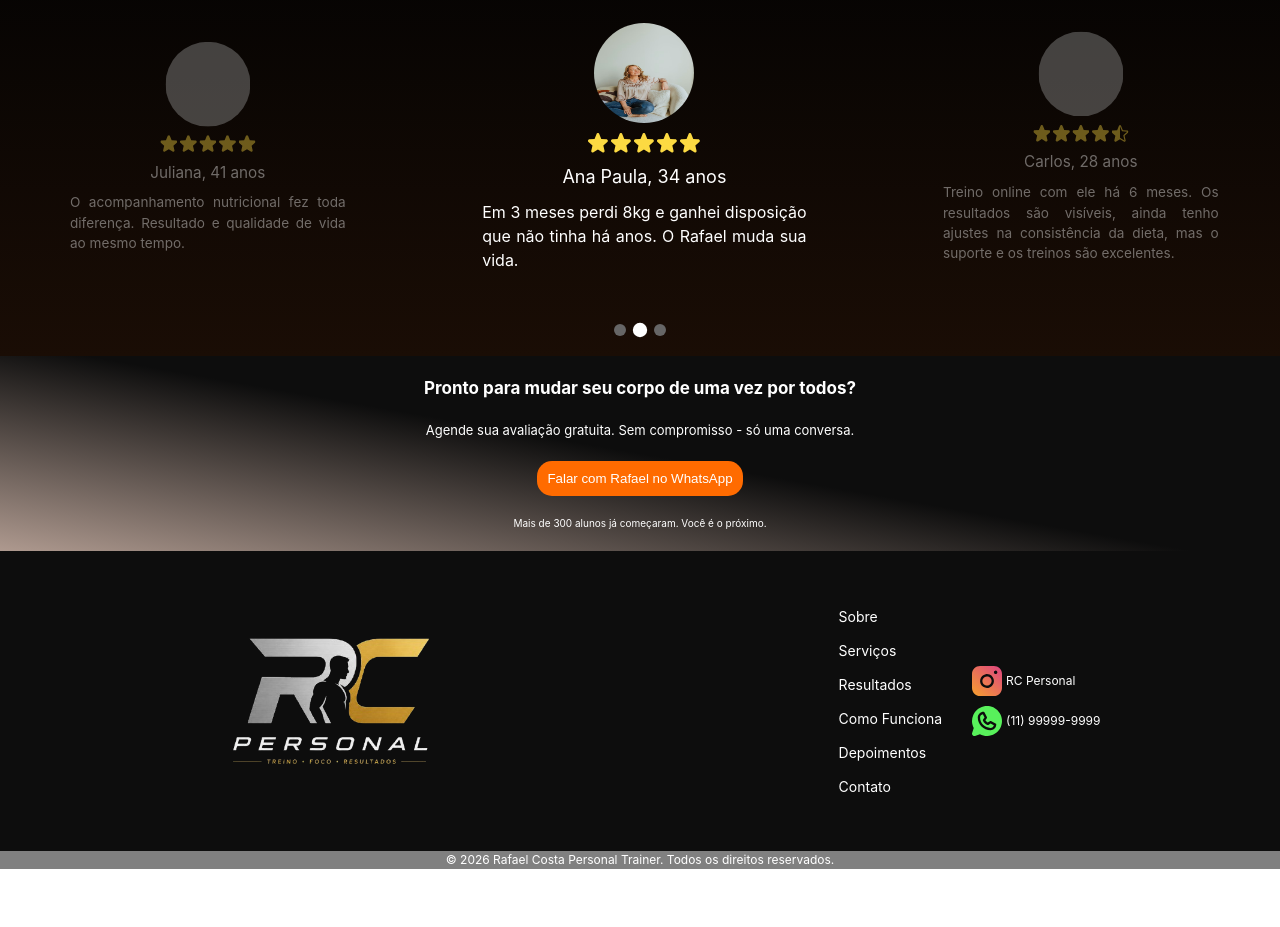
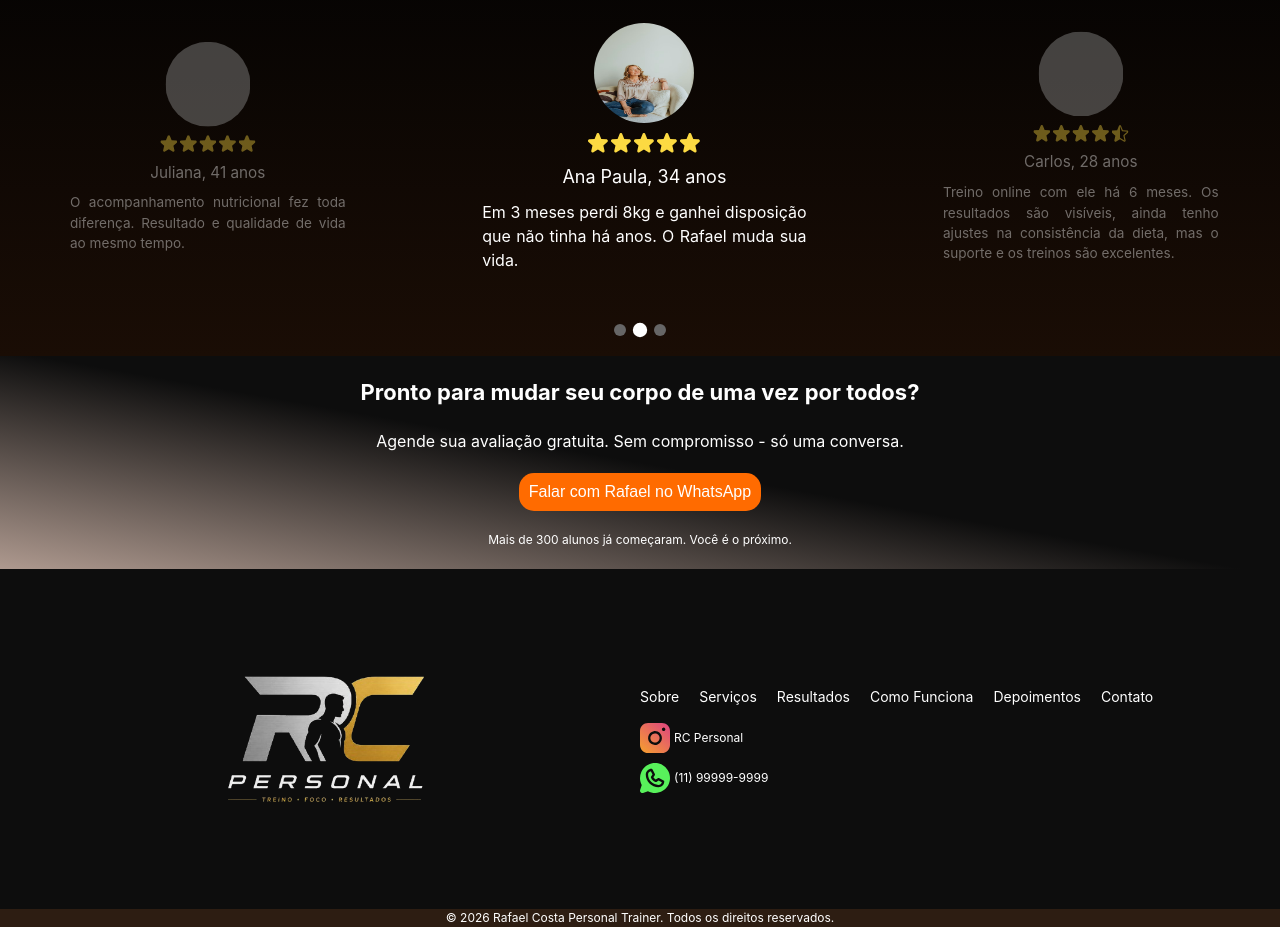
Before and after one commit to FelipeSantDev/rc-personal-landing-page-code, a website: page index.html in a window 1280 px wide. Shown: the part 2606-3533 px from the top of the page. Before the commit the page ends 3475 px from the top, so only its background shows below. Drawn offline with nearby package versions, Linux system fonts and the light colour scheme; grey boxes are pictures that could not be loaded.

Commit message:
Pagina FInalizada
fix(footer): corrige alinhamento e cor do rodapé

- Corrige classe .copyright (estava com erro de digitação),
  aplicando corretamente cor de fundo e texto
- Ajusta breakpoint tablet-grande: links de navegação passam
  de coluna para linha horizontal
- Alinha logo, navegação e redes sociais no mesmo eixo vertical
  (align: center) dividindo o espaço em colunas iguais (flex: 1)

```diff
--- a/sass/layout/_footer.scss
+++ b/sass/layout/_footer.scss
@@ -3,9 +3,10 @@
 .footer {
   @include flex($direction: column, $gap: 1rem);
   background-color: $cor-preta;
+  padding: 2rem 1rem;
 
   @include respond(tablet-grande) {
-    @include flex($justify: space-around);
+    @include flex($direction: row, $justify: space-between, $align: center)
   }
 
   &__imagem {
@@ -14,13 +15,18 @@
     img {
       width: 30rem;
     }
+
+    @include respond(tablet-grande) {
+      flex: 1;
+    }
   }
 
   &__links {
     @include flex($gap: 4rem, $justify: space-around, $align: center);
 
     @include respond(tablet-grande) {
-      @include flex($justify: center, $gap: 3rem, $align: center);
+      @include flex($direction: column, $justify: flex-start, $align: flex-start, $gap: 1.5rem);
+      flex: 1;
     }
 
     &-redessociais {
@@ -40,9 +46,17 @@
   }
 
   &__navegacao {
+    @include respond(tablet-grande) {
+      flex: 1;
+    }
+
     ul {
       @include flex($direction: column, $gap: 1rem);
       list-style: none;
+
+      @include respond(tablet-grande) {
+        @include flex($direction: row, $gap: 2rem, $align: center);
+      }
 
       li a {
         font-size: 1.4rem;
@@ -55,6 +69,7 @@
 
 .copyrigth {
   text-align: center;
-  background-color: gray;
+  background-color: $cor-marrom-medio;
   font-size: 1.2rem;
+  color: $cor-branca;
 }
--- a/sass/sections/ctafinal.scss
+++ b/sass/sections/ctafinal.scss
@@ -8,10 +8,18 @@
 
   h3 {
     font-size: 1.7rem;
+
+    @include respond(desktop) {
+      font-size: 2.2rem;
+    }
   }
 
   p:nth-child(2) {
     font-size: 1.3rem;
+
+    @include respond(desktop) {
+      font-size: 1.6rem;
+    }
   }
 
   button {
@@ -21,10 +29,18 @@
     color: $cor-branca;
     border: none;
     cursor: pointer;
+
+    @include respond(desktop) {
+      font-size: 1.6rem;
+    }
   }
 
   p:nth-child(4) {
     font-size: 1rem;
+
+    @include respond(desktop) {
+      font-size: 1.2rem;
+    }
   }
 
 
```
Also changed, not shown: css/style.css, 1 other file.
